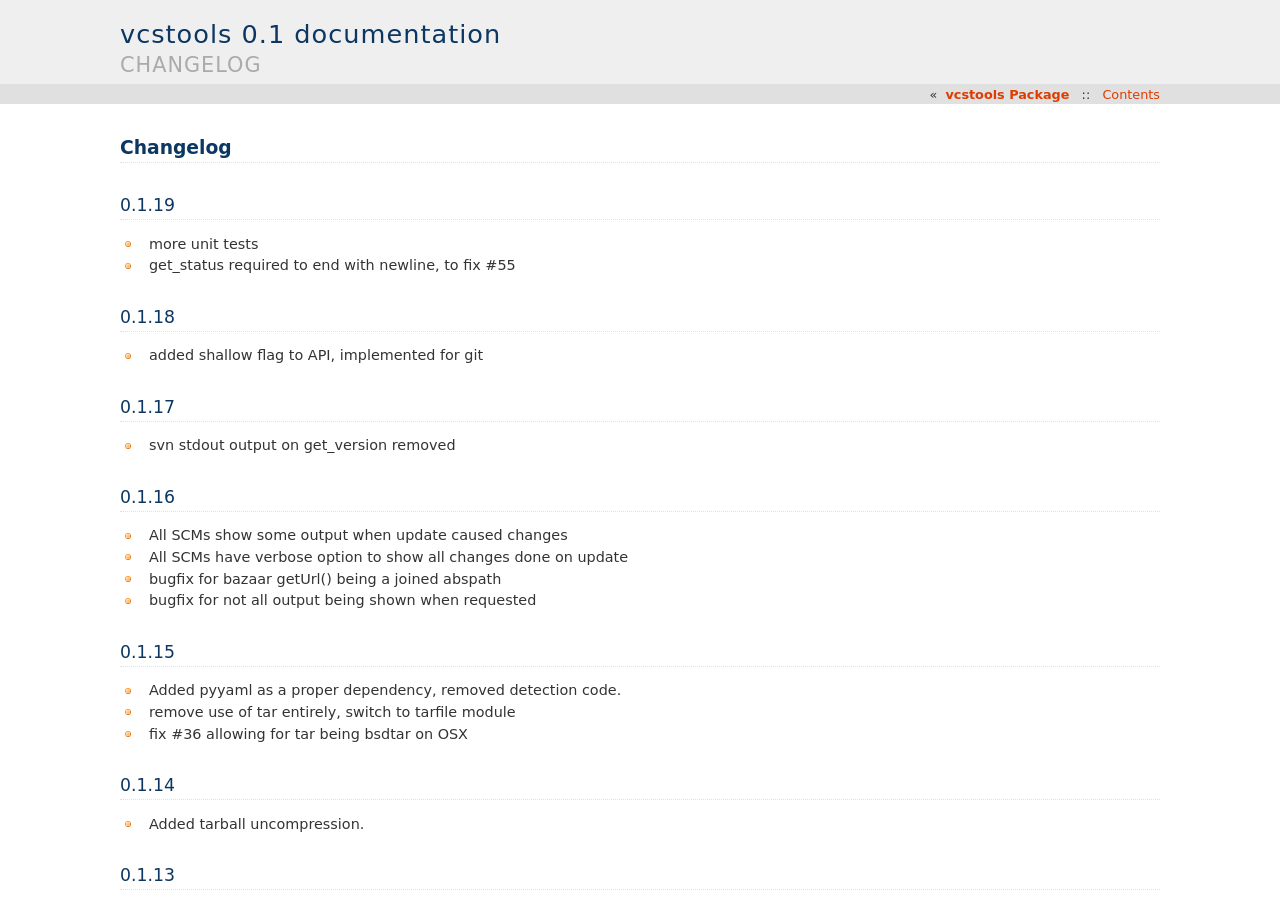
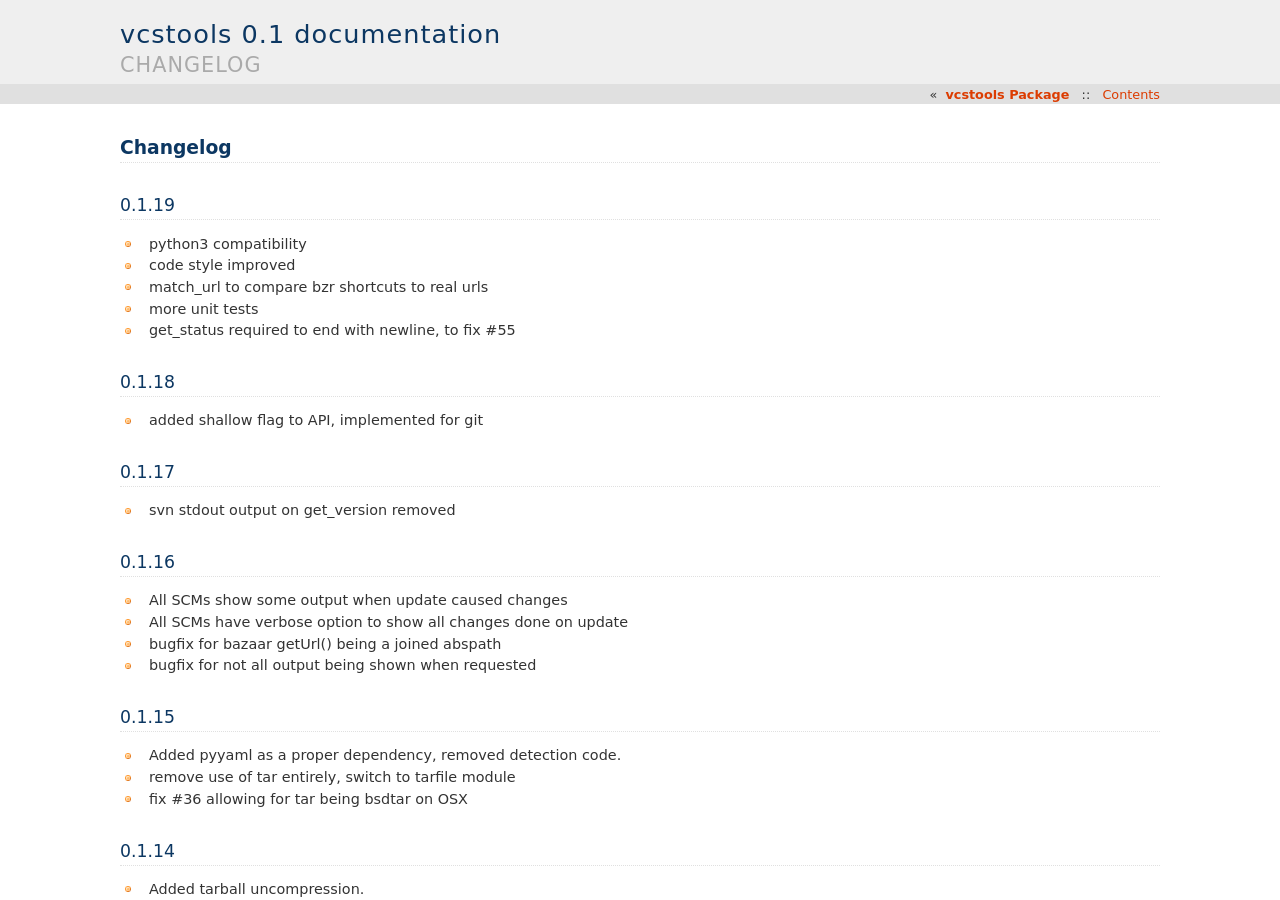
Before and after one commit to vcstools/vcstools, a Sphinx documentation site: the page built from doc/changelog.rst, in a window 1280 px wide and 900 px high. Built offline with Sphinx 7.4.7, drawn with Linux system fonts in a browser that asks for light colours.

Commit message:
changelog

```diff
--- a/doc/changelog.rst
+++ b/doc/changelog.rst
@@ -3,6 +3,9 @@ Changelog
 
 0.1.19
 ------
+- python3 compatibility
+- code style improved
+- match_url to compare bzr shortcuts to real urls
 - more unit tests
 - get_status required to end with newline, to fix #55
 
```
